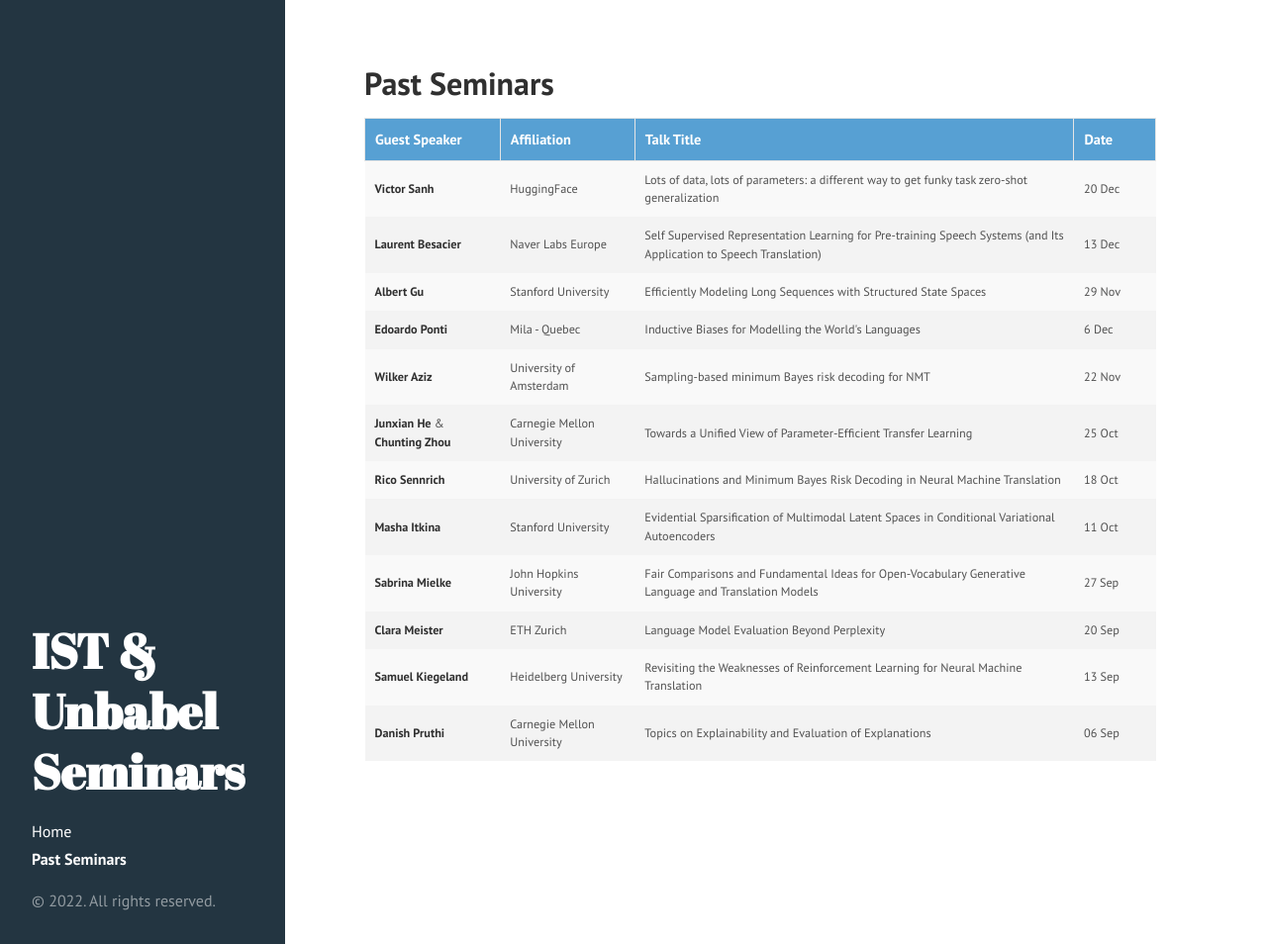
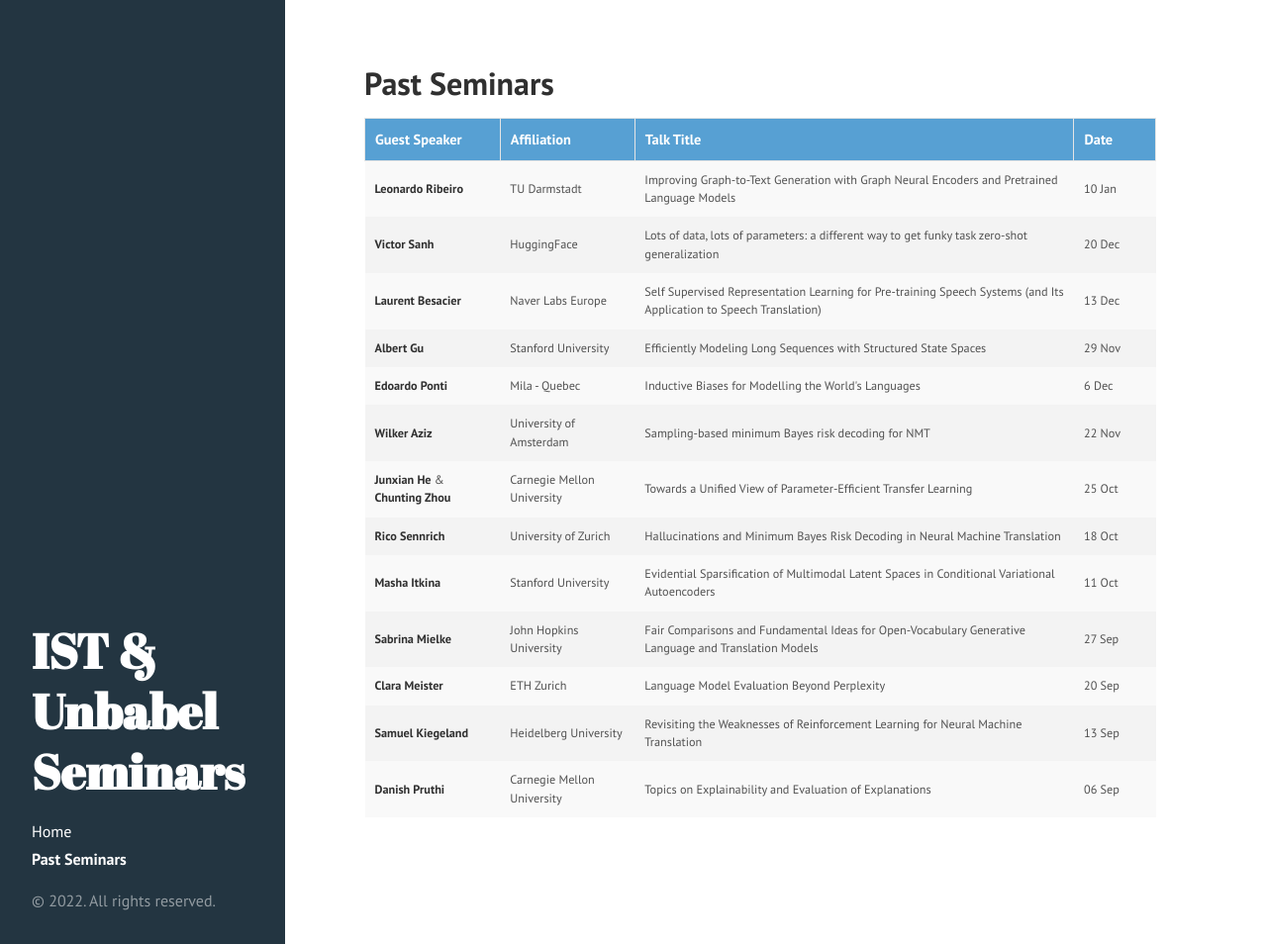
Before and after one commit to IST-Unbabel-Seminars/ist-unbabel-seminars.github.io, a Jekyll site: the page built from past_seminars.md, in a window 1280 px wide and 954 px high. Shown: the whole window at 99% size. Built offline with Jekyll 4.4.1, drawn with Linux system fonts in a browser that asks for light colours; Markdown is read by kramdown in place of the engine named in the settings.

Commit message:
Update past_seminars.md

```diff
--- a/past_seminars.md
+++ b/past_seminars.md
@@ -58,6 +58,12 @@ th, td {
         </tr>
     </thead>
     <tbody>
+        <tr class="past-row">
+            <td><strong>Leonardo Ribeiro</strong></td>
+            <td>TU Darmstadt</td>
+            <td>Improving Graph-to-Text Generation with Graph Neural Encoders and Pretrained Language Models</td>
+            <td>10 Jan</td>
+        </tr>
         <tr class="past-row">
             <td><strong>Victor Sanh</strong></td>
             <td>HuggingFace</td>
```
